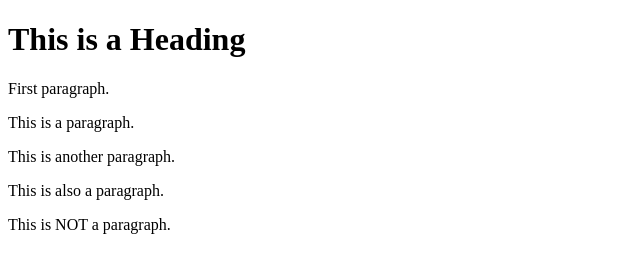
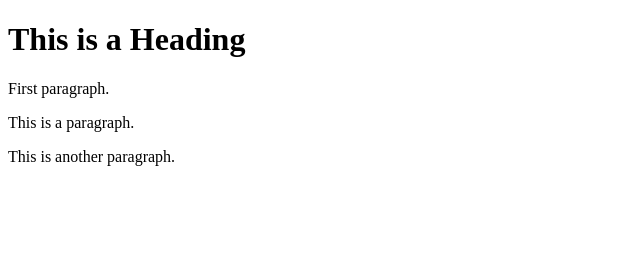
Before and after one commit to MarkoKustudija/learning-git, a plain HTML site: page index.html in a window 1280 px wide. Shown: the whole page, without its empty margins (0-640 px from the left). Drawn offline with Linux system fonts and the light colour scheme.

Commit message:
Update index.html

```diff
--- a/index.html
+++ b/index.html
@@ -11,8 +11,6 @@
 <p>First paragraph.</p>
 <p>This is a paragraph.</p>
 <p>This is another paragraph.</p>
-<p>This is also a paragraph.</p>
-<p>This is NOT a paragraph.</p>
 
 </body>
 </html>
```
